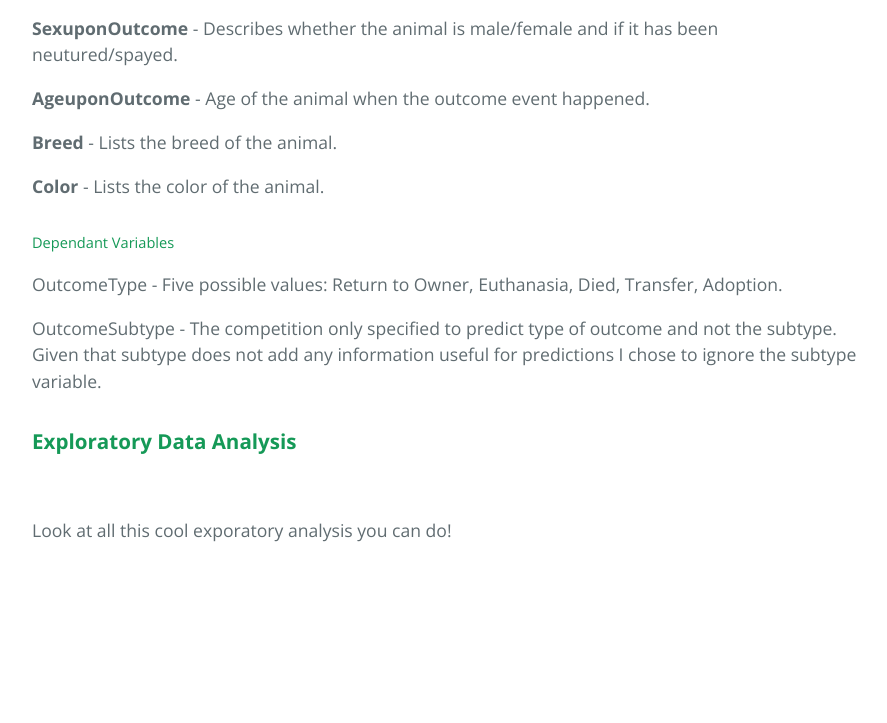
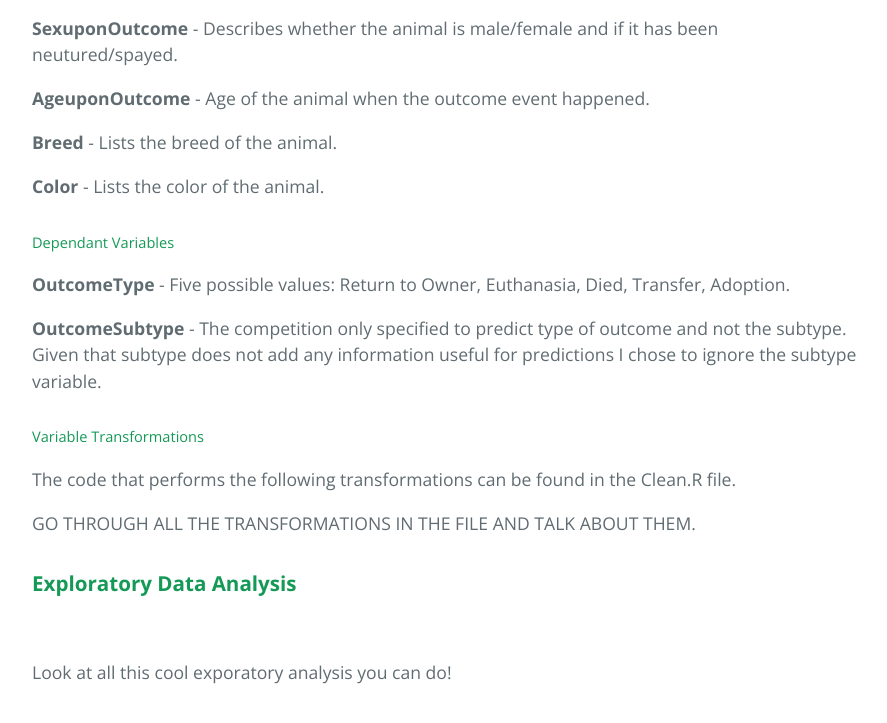
Before and after one commit to mackg867/AnimalShelter, a plain HTML site: page index.html in a window 1280 px wide. Shown: the part 1247-1970 px from the top of the page, without its empty margins (192-1079 px from the left). Drawn offline with nearby package versions, Linux system fonts and the light colour scheme.

Commit message:
Update index.html

```diff
--- a/index.html
+++ b/index.html
@@ -53,9 +53,13 @@ of the outcome.</p>
 <p><b>Color</b> - Lists the color of the animal.</p>
 
 <h5>Dependant Variables</h5>
-<p>OutcomeType - Five possible values: Return to Owner, Euthanasia, Died, Transfer, Adoption.</p>
-<p>OutcomeSubtype - The competition only specified to predict type of outcome and not the subtype.  Given that subtype
+<p><b>OutcomeType</b> - Five possible values: Return to Owner, Euthanasia, Died, Transfer, Adoption.</p>
+<p><b>OutcomeSubtype</b> - The competition only specified to predict type of outcome and not the subtype.  Given that subtype
 does not add any information useful for predictions I chose to ignore the subtype variable.</p>
+
+<h5>Variable Transformations</h5>
+<p>The code that performs the following transformations can be found in the Clean.R file.</p>
+<p>GO THROUGH ALL THE TRANSFORMATIONS IN THE FILE AND TALK ABOUT THEM.</p>
 
     <h3><b>Exploratory Data Analysis</b></h3>
 <br>
```
